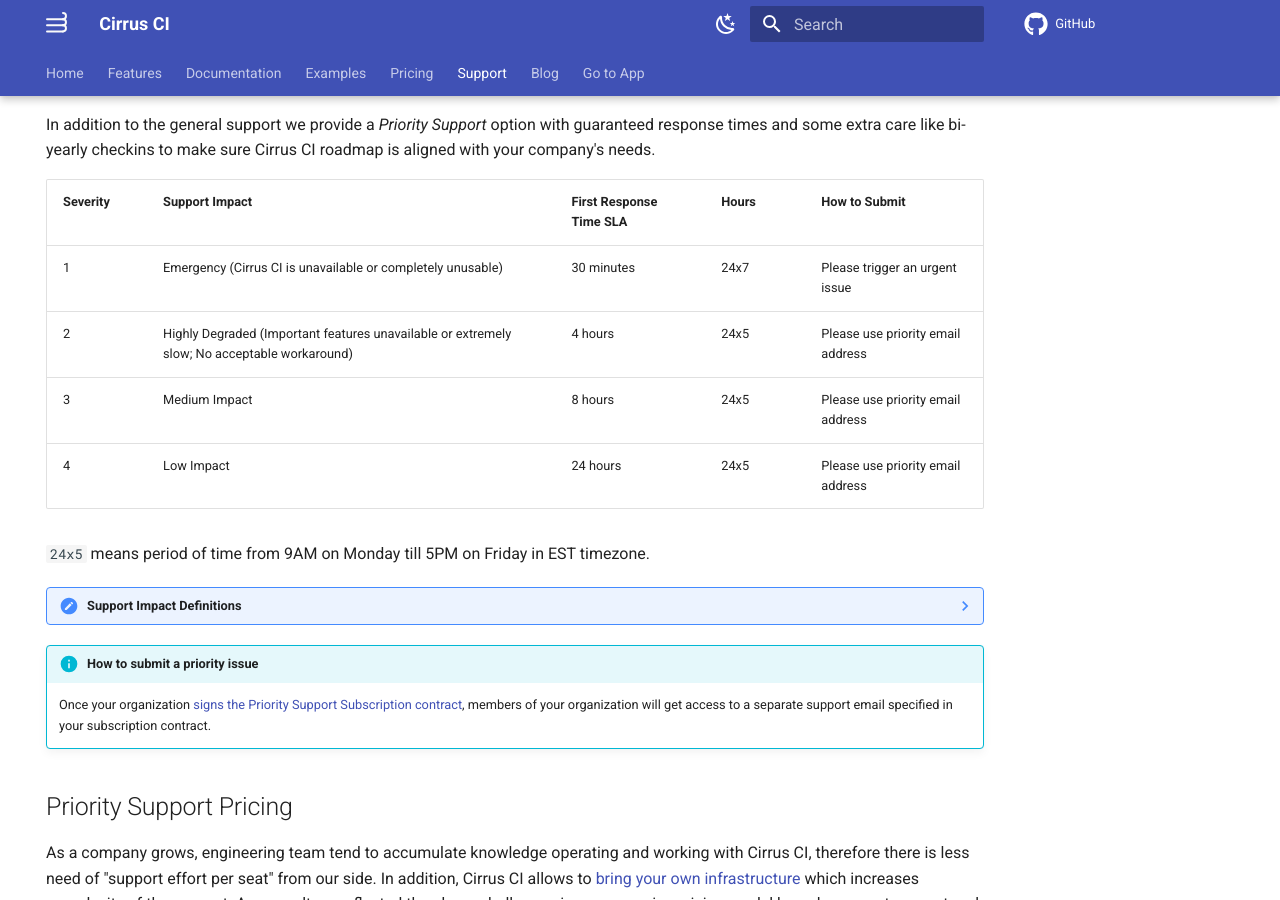
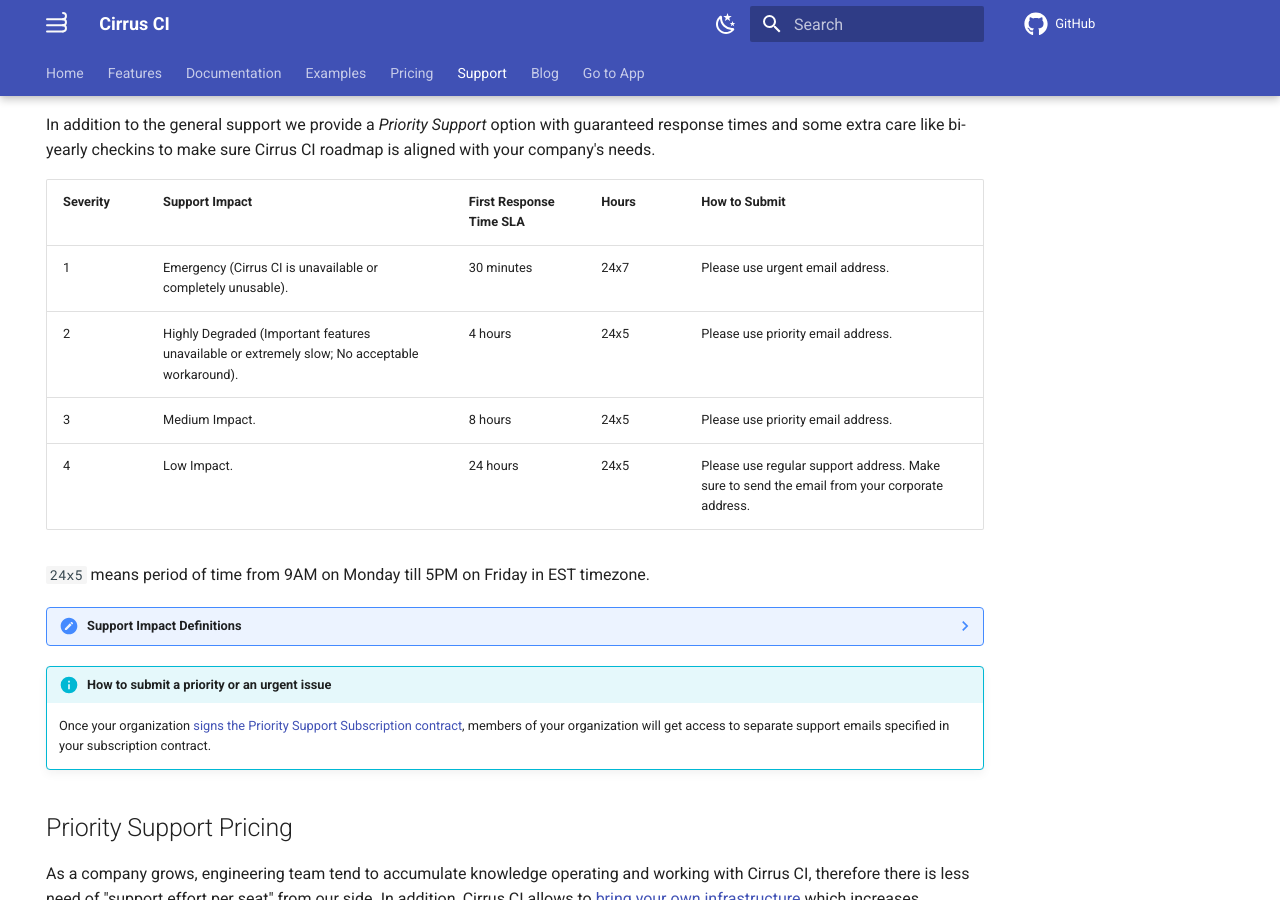
Before and after one commit to cirruslabs/cirrus-ci-docs, an MkDocs documentation site: the page built from docs/support.md, in a window 1280 px wide and 900 px high, scrolled down 292 px. Built offline with MkDocs 1.6.1 and Material for MkDocs 9.7.7, drawn with Linux system fonts in a browser that asks for light colours; comment, search, counter and statistics services are not loaded.

Commit message:
Clarify urgent email address

```diff
--- a/docs/support.md
+++ b/docs/support.md
@@ -16,12 +16,12 @@ Our support team will answer it by replying to the issue or by updating the docu
 In addition to the general support we provide a *Priority Support* option with guaranteed response times and some extra
 care like bi-yearly checkins to make sure Cirrus CI roadmap is aligned with your company's needs.
 
-| Severity | Support Impact                                                                               | First Response Time SLA | Hours | How to Submit                     |
-|----------|----------------------------------------------------------------------------------------------|-------------------------|-------|-----------------------------------|
-| 1        | Emergency (Cirrus CI is unavailable or completely unusable)                                  | 30 minutes              | 24x7  | Please trigger an urgent issue    |
-| 2        | Highly Degraded (Important features unavailable or extremely slow; No acceptable workaround) | 4 hours                 | 24x5  | Please use priority email address |
-| 3        | Medium Impact                                                                                | 8 hours                 | 24x5  | Please use priority email address |
-| 4        | Low Impact                                                                                   | 24 hours                | 24x5  | Please use priority email address |
+| Severity | Support Impact                                                                                | First Response Time SLA | Hours | How to Submit                                                                                |
+|----------|-----------------------------------------------------------------------------------------------|-------------------------|-------|----------------------------------------------------------------------------------------------|
+| 1        | Emergency (Cirrus CI is unavailable or completely unusable).                                  | 30 minutes              | 24x7  | Please use urgent email address.                                                             |
+| 2        | Highly Degraded (Important features unavailable or extremely slow; No acceptable workaround). | 4 hours                 | 24x5  | Please use priority email address.                                                           |
+| 3        | Medium Impact.                                                                                | 8 hours                 | 24x5  | Please use priority email address.                                                           |
+| 4        | Low Impact.                                                                                   | 24 hours                | 24x5  | Please use regular support address. Make sure to send the email from your corporate address. |
 
 `24x5` means period of time from 9AM on Monday till 5PM on Friday in EST timezone.
 
@@ -36,9 +36,9 @@ care like bi-yearly checkins to make sure Cirrus CI roadmap is aligned with your
     * **Severity 4** - Questions or Clarifications around features or documentation Minimal or no Business Impact.
       Information, an enhancement, or documentation clarification is requested, but there is no impact on the operation of Cirrus CI.
 
-!!! info "How to submit a priority issue"
+!!! info "How to submit a priority or an urgent issue"
     Once your organization [signs the Priority Support Subscription contract](#how-to-purchase-priority-support-subscription),
-    members of your organization will get access to a separate support email specified in your subscription contract.
+    members of your organization will get access to separate support emails specified in your subscription contract.
 
 ## Priority Support Pricing
 
```
